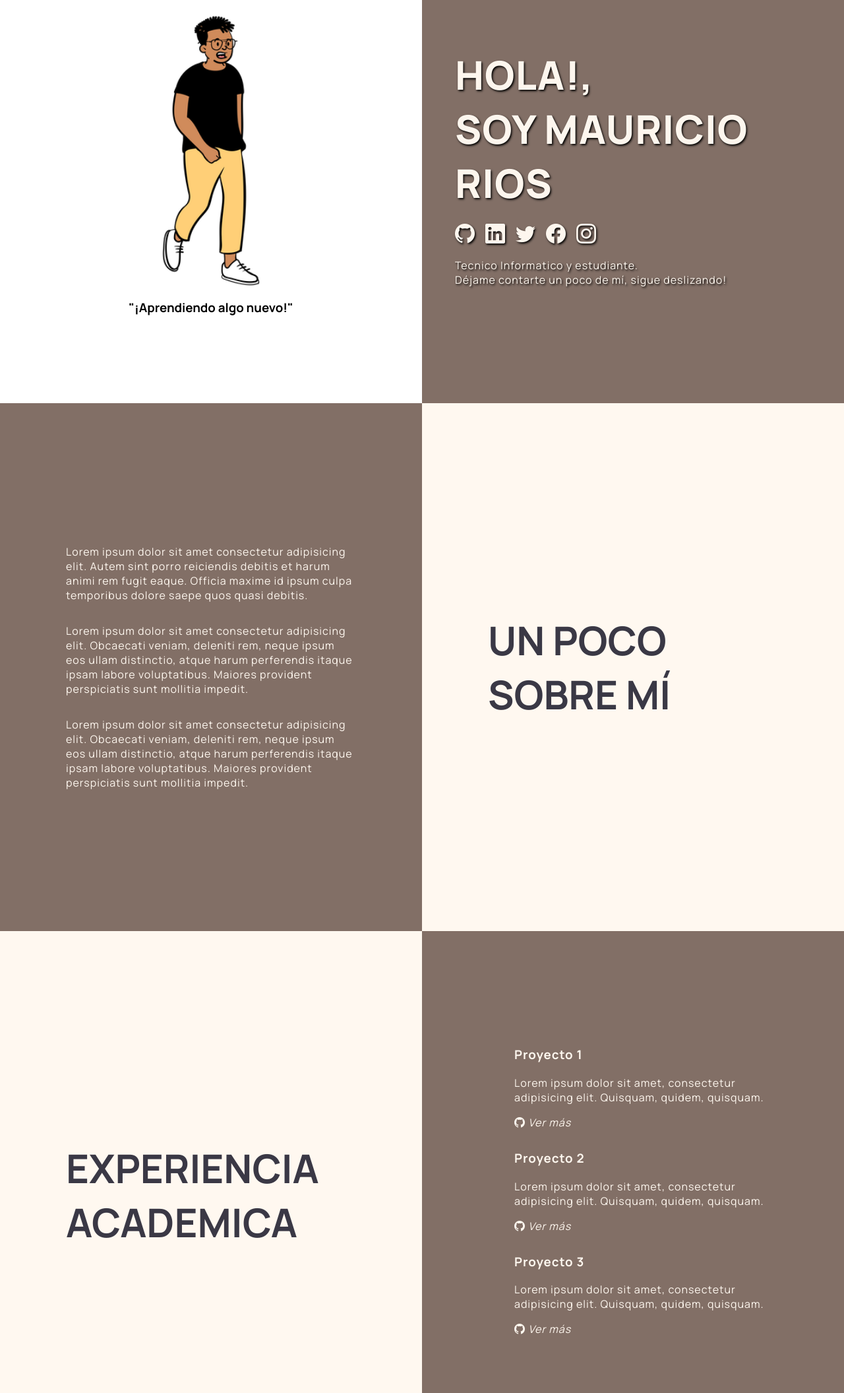
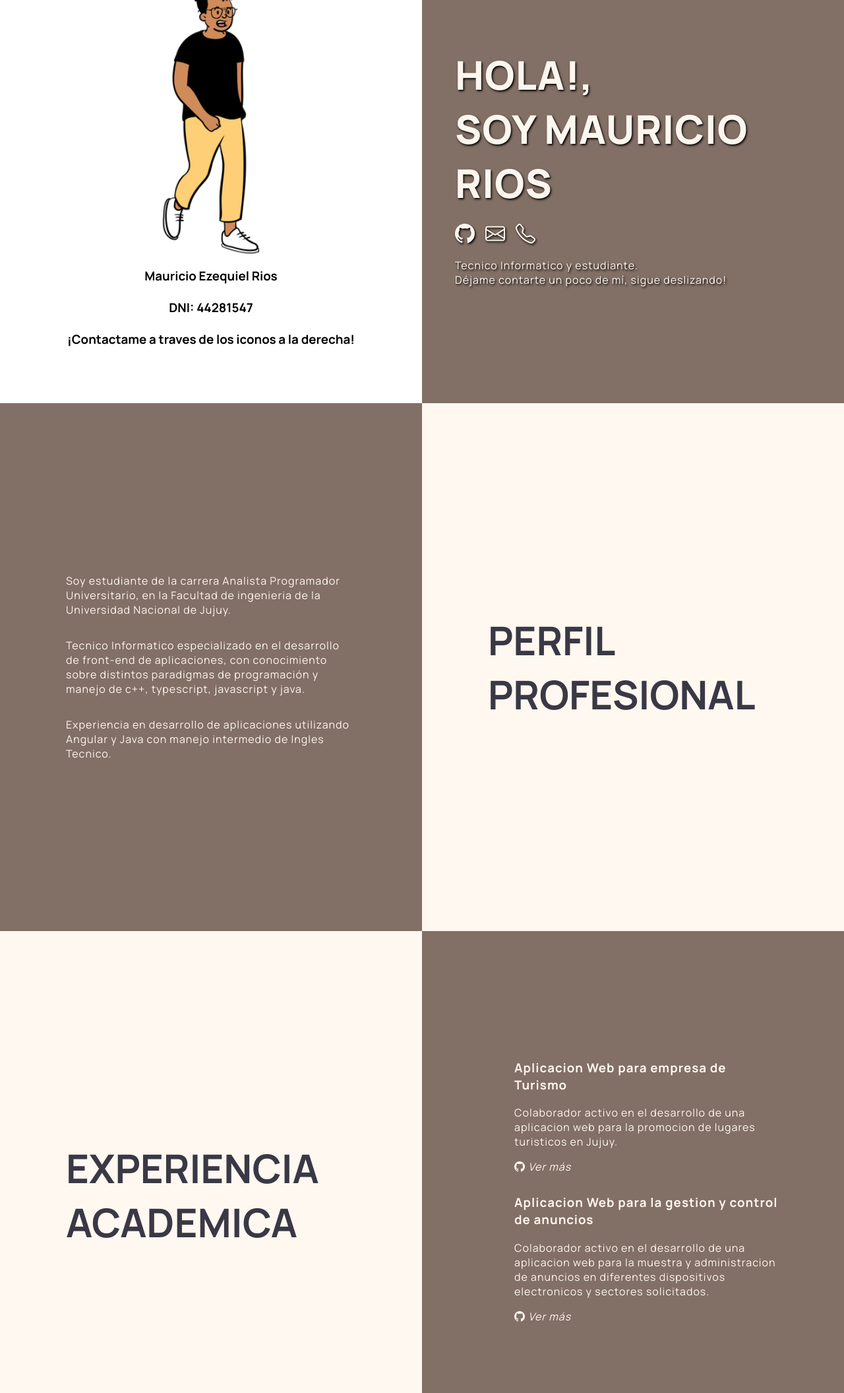
Before and after one commit to RiosMauricio/portfolio-template, a plain HTML site: page index.html in a window 1280 px wide. Shown: the part 189-2300 px from the top of the page at 66% size. Drawn offline with nearby package versions, Linux system fonts and the light colour scheme.

Commit message:
Actualizacion de datos

```diff
--- a/index.html
+++ b/index.html
@@ -33,7 +33,9 @@
     <div class="half-section">
      <div class="avatar-container">
       <img src="./assets/avatar-1.png" alt="">
-      <h3>"¡Aprendiendo algo nuevo!"</h3>
+      <h3>Mauricio Ezequiel Rios</h3><br>
+      <h3>DNI: 44281547</h3><br>
+      <h3>¡Contactame a traves de los iconos a la derecha!</h3>
      </div>
     </div>
     <div class="half-section text-section">
@@ -41,12 +43,9 @@
         <h1 class="title">Hola!, <br> Soy Mauricio Rios </h1>
         <ul class="socials">
           <li><a class="socials-icon" href=""><i class="bi bi-github"></i></a></li>
-          <li><a class="socials-icon" href=""><i class="bi bi-linkedin"></i></a></li>
-          <li><a class="socials-icon" href=""><i class="bi bi-twitter"></i></a></li>
-          <li><a class="socials-icon" href=""><i class="bi bi-facebook"></i></a></li>
-          <li><a class="socials-icon" href=""><i class="bi bi-instagram"></i></a></li>
+          <li><a class="socials-icon" href=""><i class="bi bi-envelope"></i></a></li>
+          <li><a class="socials-icon" href=""><i class="bi bi-telephone"></i></a></li>
         </ul>
-
         <p class="description">Tecnico Informatico y estudiante.  <br> Déjame contarte un poco de mí, sigue deslizando!</p>
       </div>
 
@@ -56,17 +55,17 @@
   <section id="about" class="content">
     <aside class="half-section text-section">
       <p>
-        Lorem ipsum dolor sit amet consectetur adipisicing elit. Autem sint porro reiciendis debitis et harum animi rem fugit eaque. Officia maxime id ipsum culpa temporibus dolore saepe quos quasi debitis.
+          Soy estudiante de la carrera Analista Programador Universitario, en la Facultad de ingenieria de la Universidad Nacional de Jujuy.
       </p>
       <p>
-        Lorem ipsum dolor sit amet consectetur adipisicing elit. Obcaecati veniam, deleniti rem, neque ipsum eos ullam distinctio, atque harum perferendis itaque ipsam labore voluptatibus. Maiores provident perspiciatis sunt mollitia impedit.
+          Tecnico Informatico especializado en el desarrollo de front-end de aplicaciones, con conocimiento sobre distintos paradigmas de programación y manejo de c++, typescript, javascript y java.
       </p>
       <p>
-        Lorem ipsum dolor sit amet consectetur adipisicing elit. Obcaecati veniam, deleniti rem, neque ipsum eos ullam distinctio, atque harum perferendis itaque ipsam labore voluptatibus. Maiores provident perspiciatis sunt mollitia impedit.
+          Experiencia en desarrollo de aplicaciones utilizando Angular y Java con manejo intermedio de Ingles Tecnico.
       </p>
     </aside>
     <aside class="half-section title-section">
-      <h2>Un poco sobre mí</h2>
+      <h2>Perfil Profesional</h2>
     </aside>
   </section>
 
@@ -77,28 +76,18 @@
     <aside class="half-section text-section">
         <ul class="project-list">
           <li>
-            <h3>Proyecto 1</h3>
+            <h3>Aplicacion Web para empresa de Turismo</h3>
             <p>
-              Lorem ipsum dolor sit amet, consectetur adipisicing elit.
-              Quisquam, quidem, quisquam.
+              Colaborador activo en el desarrollo de una aplicacion web para la promocion de lugares turisticos en Jujuy.
             </p>
-            <a class="project-link" href="#"><i class="bi bi-github"></i> Ver más</a>
+            <a class="project-link" href="https://github.com/lucasargota/TPFINAL_PV_2021_GRUPO7"><i class="bi bi-github"></i> Ver más</a>
           </li>
           <li>
-            <h3>Proyecto 2</h3>
+            <h3>Aplicacion Web para la gestion y control de anuncios</h3>
             <p>
-              Lorem ipsum dolor sit amet, consectetur adipisicing elit.
-              Quisquam, quidem, quisquam.
+              Colaborador activo en el desarrollo de una aplicacion web para la muestra y administracion de anuncios en diferentes dispositivos electronicos y sectores solicitados.
             </p>
-            <a class="project-link" href="#"><i class="bi bi-github"></i> Ver más</a>
-          </li>
-          <li>
-            <h3>Proyecto 3</h3>
-            <p>
-              Lorem ipsum dolor sit amet, consectetur adipisicing elit.
-              Quisquam, quidem, quisquam.
-            </p>
-            <a class="project-link" href="#"><i class="bi bi-github"></i> Ver más</a>
+            <a class="project-link" href="https://github.com/tinchoAPU/sistema-anuncios-front"><i class="bi bi-github"></i> Ver más</a>
           </li>
         </ul>
     </aside>
@@ -122,16 +111,14 @@
   <footer>
     <div class="footer-section-container">
       <ul class="socials">
-        <li><a class="socials-icon" href=""> <i class="bi bi-github"></i></a></li>
-        <li><a class="socials-icon" href=""><i class="bi bi-linkedin"></i></a></li>
-        <li><a class="socials-icon" href=""><i class="bi bi-twitter"></i></a></li>
-        <li><a class="socials-icon" href=""><i class="bi bi-facebook"></i></a></li>
-        <li><a class="socials-icon" href=""><i class="bi bi-instagram"></i></a></li>
+        <li><a class="socials-icon" href=""><i class="bi bi-github"></i></a></li>
+        <li><a class="socials-icon" href=""><i class="bi bi-envelope"></i></a></li>
+        <li><a class="socials-icon" href=""><i class="bi bi-telephone"></i></a></li>
       </ul>
     </div>
       <div class="footer-section-container">
         <p>
-          &copy; 2022 - <a class="footer-link" href="https://www.linkedin.com">Nombre y Apellido</a>
+          &copy; 2022 - <a class="footer-link" href="mailto:riosmaurii@gmail.com" target = "_blank">Rios Mauricio Ezequiel</a>
         </p>
       </div>
   </footer>
--- a/styles.css
+++ b/styles.css
@@ -4,7 +4,6 @@
   --primary-color: #3282B8;
   --primary-color-dark: #3A3845;
   --accent-color: #fff8f0fd;
-  --aux-color: #C69B7B;
 }
 
 html {
```
